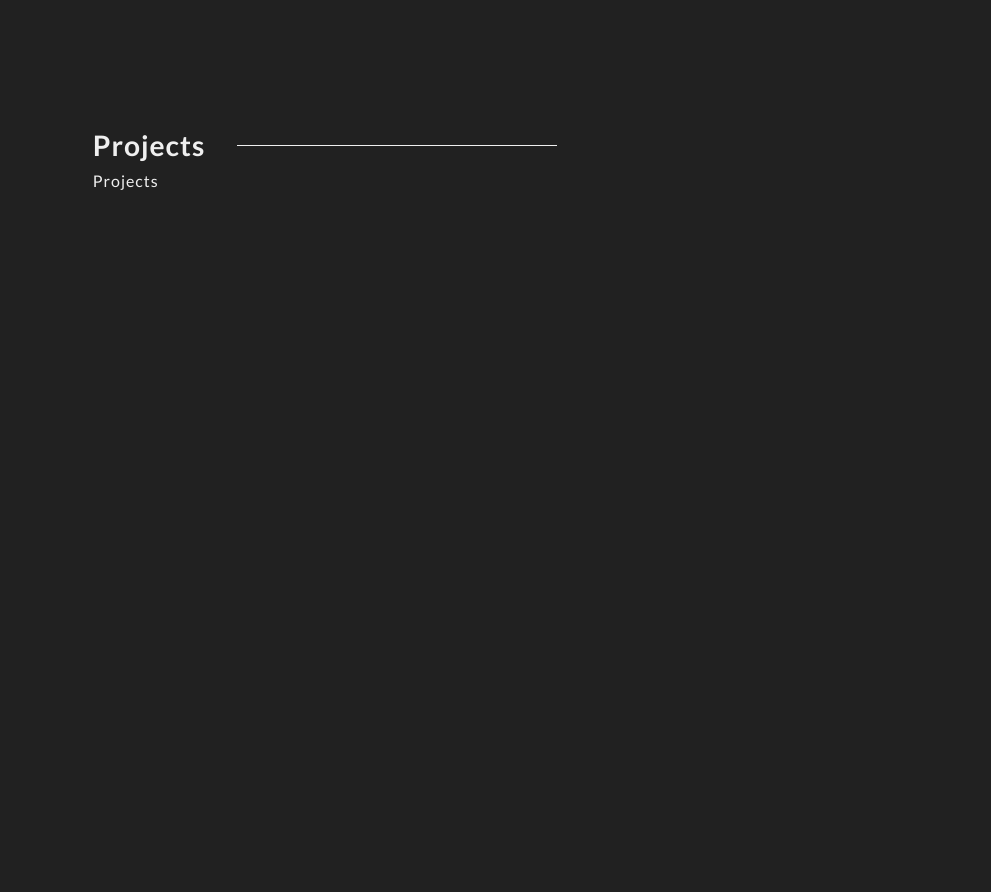
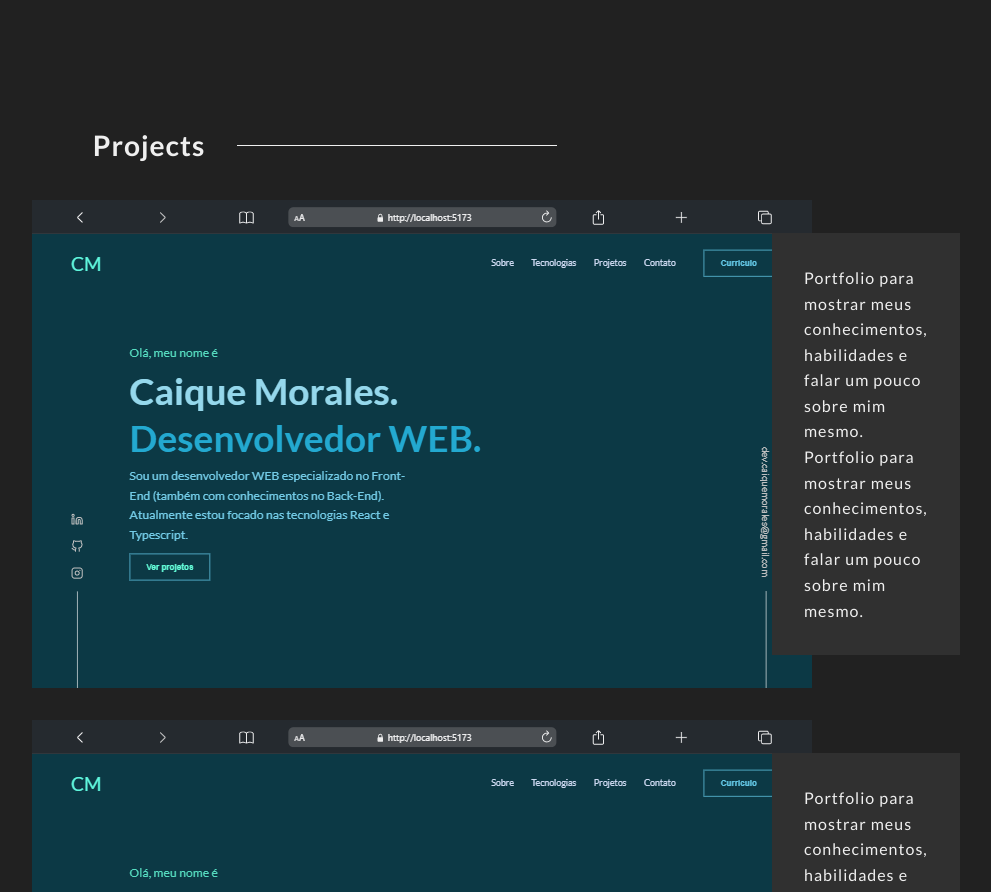
Before and after one commit to CaiqueMorales20/portfolio, a React (Vite) app: page / in a window 1280 px wide. Shown: the part 1280-2172 px from the top of the page, without its empty margins (144-1135 px from the left). Before the commit the page ends 1602 px from the top, so only its background shows below. Built offline with nearby package versions, Linux system fonts and the light colour scheme.

Commit message:
:construction: Projects

```diff
--- a/src/screens/HomePage/components/Projects/Projects.tsx
+++ /dev/null
@@ -1,12 +0,0 @@
-import { Content, SectionTitle } from "../../../../GlobalStyle";
-
-// Functional Component
-export const Projects = () => {
-	// Rendering
-	return (
-		<Content>
-			<SectionTitle>Projects</SectionTitle>
-			<p>Projects</p>
-		</Content>
-	);
-};
--- /dev/null
+++ b/src/screens/HomePage/components/Projects/components/Project/index.tsx
@@ -0,0 +1,22 @@
+// Styled Components
+import { Image, ProjectS, TextContainer } from "./style";
+
+// Images
+import PortfolioImg from "../../../../../../assets/img/projects/portfolio.png";
+
+// Functional Component
+export const Project = () => {
+	// Rendering
+	return (
+		<ProjectS>
+			<Image src={PortfolioImg} />
+			<TextContainer>
+				<p>
+					Portfolio para mostrar meus conhecimentos, habilidades e falar um
+					pouco sobre mim mesmo. Portfolio para mostrar meus conhecimentos,
+					habilidades e falar um pouco sobre mim mesmo.
+				</p>
+			</TextContainer>
+		</ProjectS>
+	);
+};
--- /dev/null
+++ b/src/screens/HomePage/components/Projects/components/Project/style.tsx
@@ -0,0 +1,22 @@
+import styled from "styled-components";
+import { cssVariables } from "../../../../../../GlobalStyle";
+
+// Styled Components
+export const ProjectS = styled.div`
+	display: flex;
+	align-items: center;
+	justify-content: center;
+`;
+
+export const TextContainer = styled.div`
+	background-color: #303030;
+	padding: 2em;
+	margin-left: -5%;
+	z-index: 4;
+`;
+
+export const Text = styled.p`
+	font-size: ${cssVariables.typography.fzSmall};
+`;
+
+export const Image = styled.img``;
--- /dev/null
+++ b/src/screens/HomePage/components/Projects/components/Project/types.ts
@@ -0,0 +1,4 @@
+// Types
+export type ProjectsProps = {
+	reversed: boolean;
+};
--- /dev/null
+++ b/src/screens/HomePage/components/Projects/index.tsx
@@ -0,0 +1,19 @@
+// Imported Components
+import { Content, SectionTitle } from "../../../../GlobalStyle";
+import { Project } from "./components/Project";
+import { ProjectsS } from "./style";
+
+// Functional Component
+export const Projects = () => {
+	// Rendering
+	return (
+		<Content>
+			<ProjectsS>
+				<SectionTitle>Projects</SectionTitle>
+				<Project />
+				<Project />
+				<Project />
+			</ProjectsS>
+		</Content>
+	);
+};
--- /dev/null
+++ b/src/screens/HomePage/components/Projects/style.tsx
@@ -0,0 +1,8 @@
+import styled from "styled-components";
+
+// Styled Components
+export const ProjectsS = styled.section`
+	display: flex;
+	flex-direction: column;
+	gap: 2em;
+`;
--- a/src/screens/HomePage/index.tsx
+++ b/src/screens/HomePage/index.tsx
@@ -1,7 +1,7 @@
 // Imported Components
 import { About } from "./components/About";
 import { Hero } from "./components/Hero";
-import { Projects } from "./components/Projects/Projects";
+import { Projects } from "./components/Projects";
 
 // Functional Component
 export const HomePage = () => {
```
Also changed, not shown: src/assets/img/projects/portfolio.png (added).
